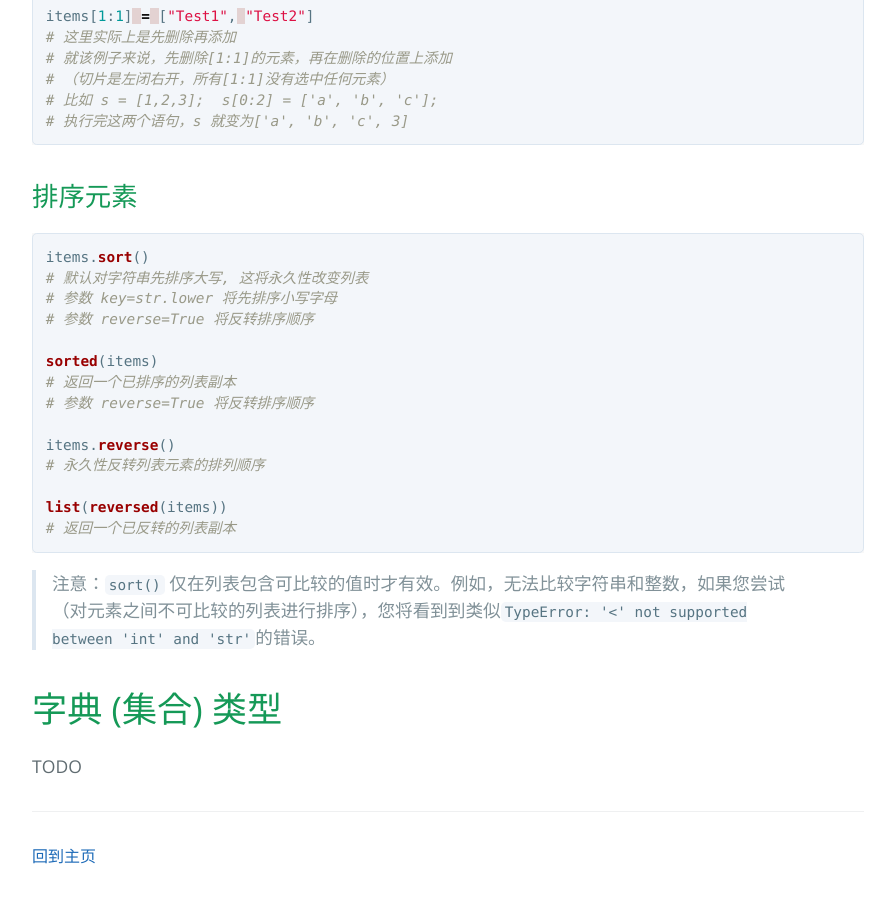
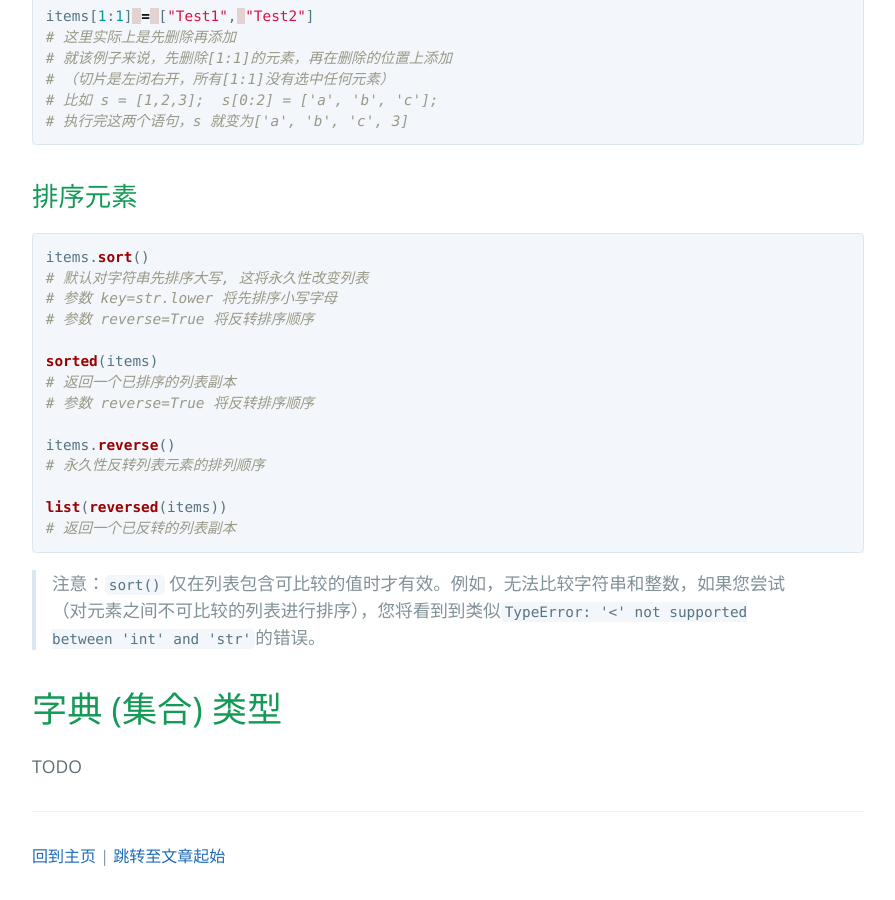
Before and after one commit to Mo-yis/Mo-yis.github.io, a Jekyll site: the page built from article/note/Python_Note.md, in a window 1280 px wide and 900 px high, scrolled down 5314 px. Shown: the whole window, without its empty margins (192-1087 px from the left). Built offline with Jekyll 4.4.1, drawn with Linux system fonts in a browser that asks for light colours; the repository's description, which GitHub fills in, is left out.

Commit message:
config web foot

```diff
--- a/_layouts/posts.html
+++ b/_layouts/posts.html
@@ -22,7 +22,7 @@
       {{ content }}
 
       <footer class="site-footer">
-        <span class="site-footer-credits"><a href="/">回到主页</a></span>
+        <span class="site-footer-credits"><a href="/">回到主页</a> | <a href="#">跳转至文章起始</a></span>
       </footer>
     </main>
   </body>
--- a/article/note/Python_Note.md
+++ b/article/note/Python_Note.md
@@ -45,8 +45,8 @@ x, y, z = 10, 20, 30
 
 - 常见数据类型及转化 (使用构造函数)
 
-| 数据类型 | 说明|
-|: --- :|: --- :|
+| 数据类型 | 说明 |
+| --- | --- |
 | `str()` | 字符串型 |
 | `int()` | 整型 |
 | `float()` | 浮点型 |
```
